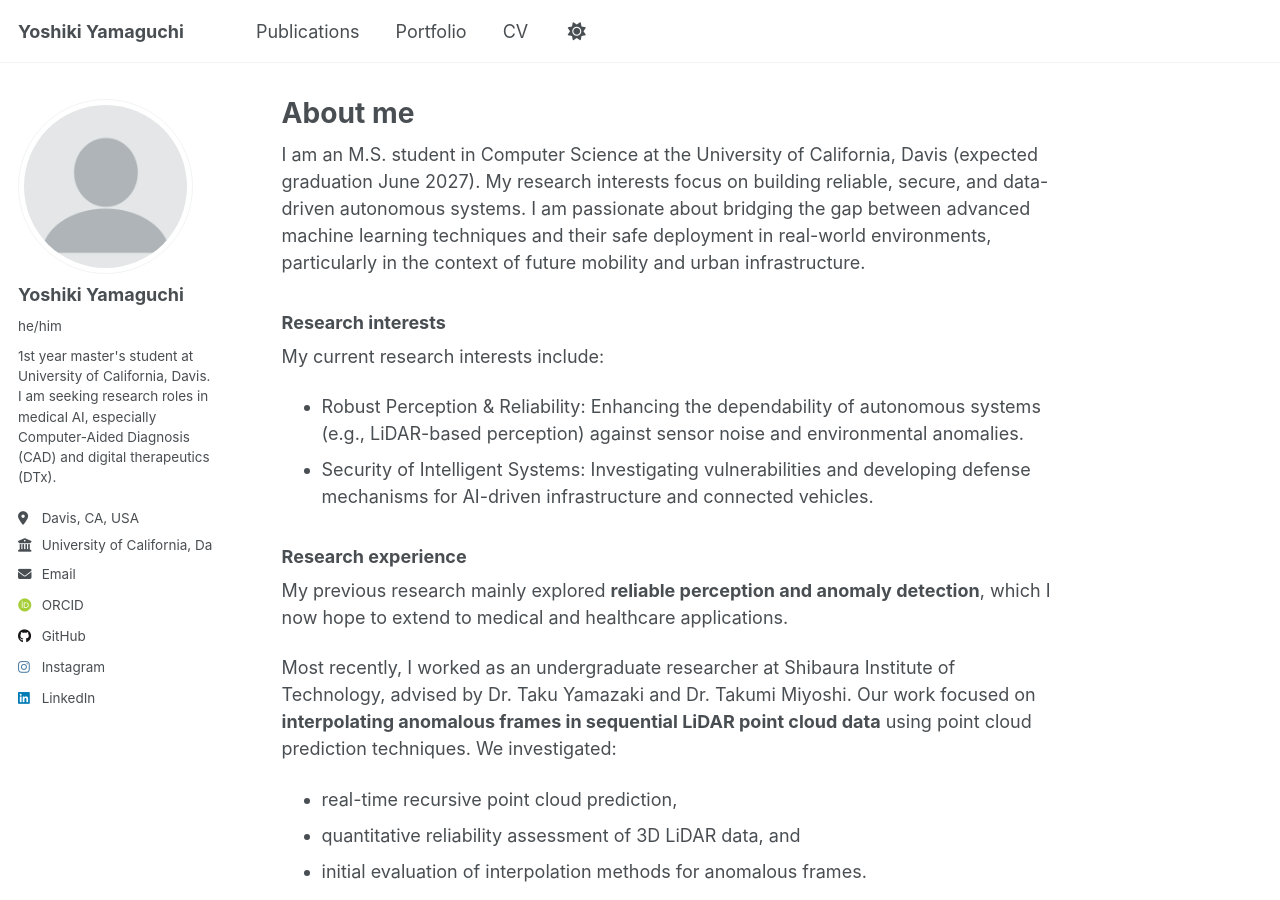
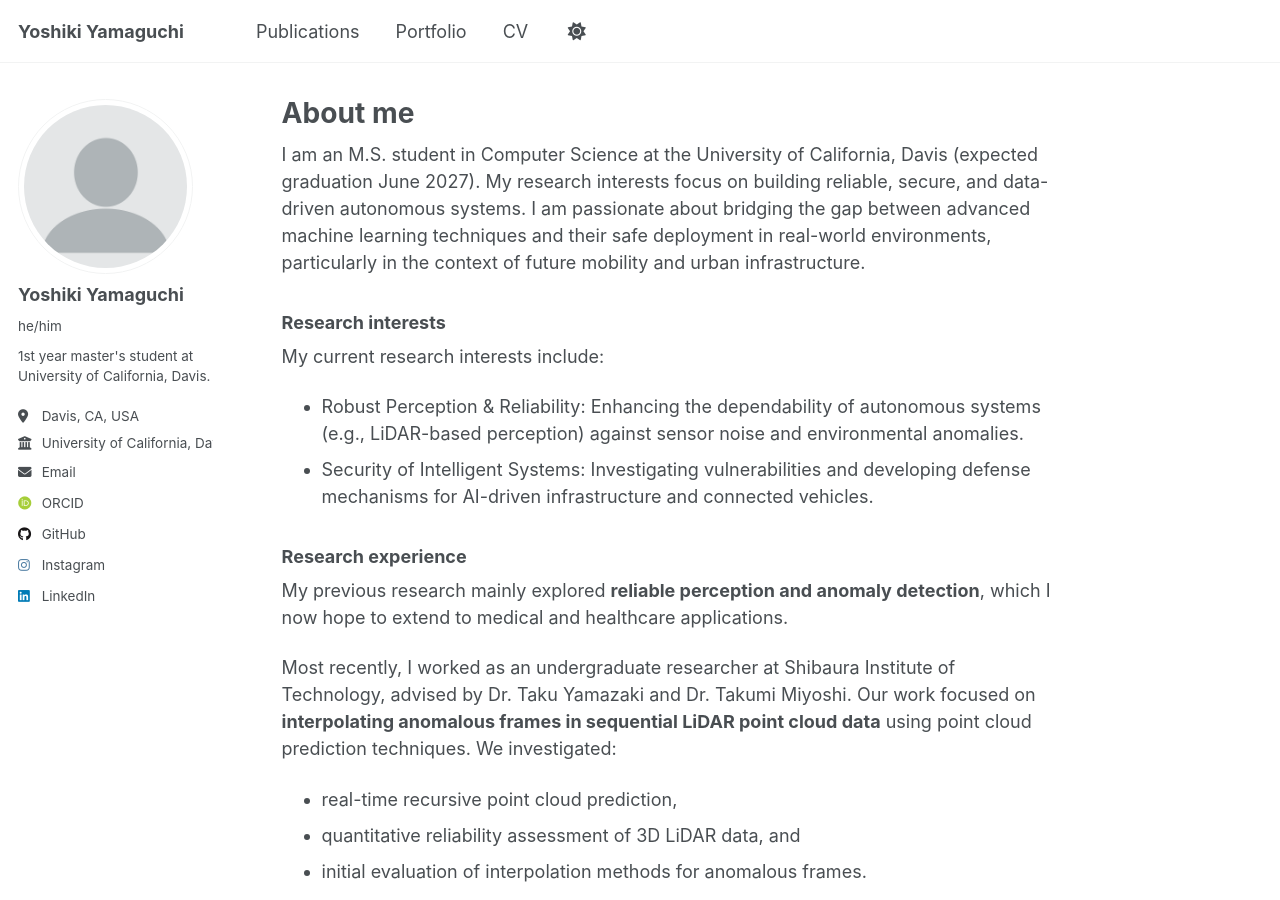
Before and after one commit to Yoshiki0319/Yoshiki0319.github.io, a Jekyll site: the page built from _pages/about.md, in a window 1280 px wide and 900 px high. Built offline with Jekyll 4.4.1, drawn with Linux system fonts in a browser that asks for light colours; some web fonts are replaced; a script that is not in the unit is left out.

Commit message:
Update bio in _config.yml
Shortened bio to focus on current academic status.

```diff
--- a/_config.yml
+++ b/_config.yml
@@ -26,7 +26,7 @@ author:
   avatar           : "profile.png"
   name             : "Yoshiki Yamaguchi"
   pronouns         : "he/him"
-  bio              : "1st year master's student at University of California, Davis. I am seeking research roles in medical AI, especially Computer-Aided Diagnosis (CAD) and digital therapeutics (DTx)."
+  bio              : "1st year master's student at University of California, Davis."
   location         : "Davis, CA, USA"
   employer         : "University of California, Davis"
   uri              : # URL
```
